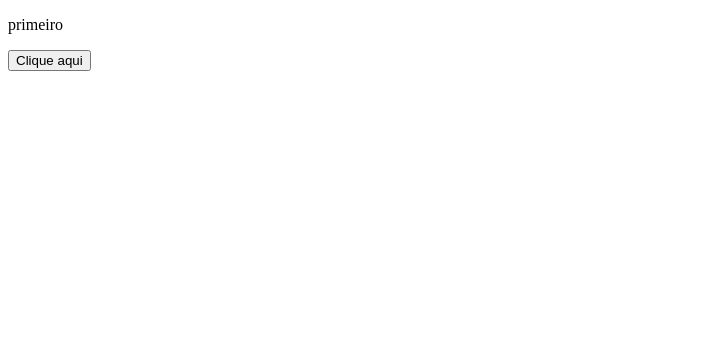
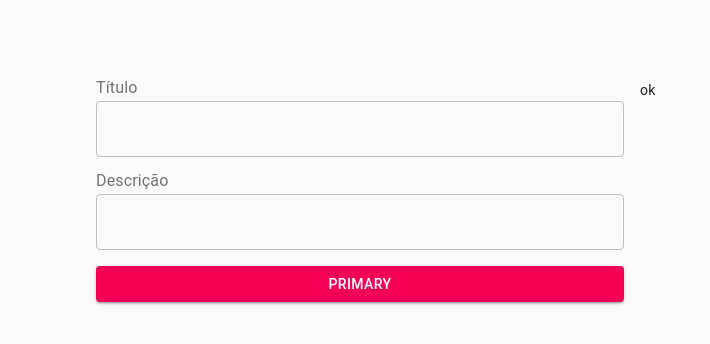
Before and after one commit to lucasmonstrox/cra-boilerplate, a React (Create React App) app: page / in a window 1280 px wide. Shown: the top 344 px of the page, without its empty margins (0-710 px from the left). Built offline with nearby package versions, Linux system fonts and the light colour scheme.

Commit message:
🎉 Initial commit

```diff
--- a/src/App.tsx
+++ b/src/App.tsx
@@ -1,53 +1,103 @@
+import React, { FC } from 'react';
 import { ApolloProvider } from '@apollo/client';
-import React, { FC, useState } from 'react';
+import {
+  CssBaseline,
+  Box,
+  Grid,
+  makeStyles,
+  TextField,
+  InputLabel,
+  Button
+} from '@material-ui/core';
 
-// import { CssBaseline, makeStyles, Box, Grid } from '@material-ui/core';
-
-import Task from './Components/Task';
+// import Task from './Components/Task';
 import apiGraphql from './Services/apiGraphql';
 
-// const useStyles = makeStyles({
-//   root: {
-//     height: '100vh',
-//     padding: '5rem',
-//   }
-// })
+const useStyles = makeStyles({
+  root: {
+    height: '100vh',
+    padding: '5rem',
+  },
+  containerInputs: {
+    marginBottom: '1rem'
+  },
+  labelInput: {
+    marginBottom: '.3rem'
+  },
+  grid: {
+    padding: '0 1rem'
+  },
+  textField: {
+    width: '100%',
+    marginBottom: '1rem'
+  },
+  buttonSubmited: {
+    width: '100%'
+  }
+})
 
 
 const App: FC = () => {
 
-  const [tasks] = useState([{
-    title: 'primeiro'
-  }])
+  // const [tasks, setTasks] = useState([{
+  //   title: 'Go to shopping'
+  // }])
 
-  const onRemoveTaskHandler = (task: any) => {
-    console.log(task)
-  }
-
-
-  // const classes = useStyles()
+  const classes = useStyles()
 
   return (
     <ApolloProvider client={apiGraphql}>
-      {/* <CssBaseline />
+      <CssBaseline />
       <Box className={classes.root}>
         <Grid container>
-          <Grid item xs={12} sm={6}>
-            oi
+          <Grid item xs={12} sm={6} className={classes.grid}>
+            <form>
+                <InputLabel
+                  className={classes.labelInput}
+                  htmlFor="titleTask">
+                  Título
+                </InputLabel>
+                <TextField
+                  id="titleTask"
+                  classes={{ root: classes.textField }}
+                  variant="outlined"
+                />
+                <InputLabel
+                  className={classes.labelInput}
+                  htmlFor="descriptionTask">
+                  Descrição
+                </InputLabel>
+                <TextField
+                  id="descriptionTask"
+                  classes={{ root: classes.textField }}
+                  variant="outlined"
+                />
+                <Button variant="contained" color="secondary" className={classes.buttonSubmited}>
+                  Primary
+                </Button>
+            </form>
           </Grid>
           <Grid item xs={12} sm={6}>
             ok
           </Grid>
         </Grid>
-      </Box> */}
+      </Box>
+      {/* <TextField name="task" data-testid="task" onChange={taskChangeHandler} />
       {
-        tasks.map((task: any) => (
-          <Task task={task} onRemove={onRemoveTaskHandler} />
+        isSubmitted && taskName === '' &&
+        <div data-testid="taskNameError">
+          Campo obrigatório
+        </div>
+      }
+      <Button data-testid="submit" onClick={submitHandler}>
+        Clique
+      </Button>
+      {
+        tasks.map((task: any, index) => (
+          <Task task={task} onRemove={() => onRemoveTaskHandler(index)} />
         ))
-      }
-      {/* <Task /> */}
+      } */}
     </ApolloProvider>
   )
 }
-
 export default App;
--- a/src/Components/Task.tsx
+++ b/src/Components/Task.tsx
@@ -8,7 +8,7 @@ interface Props {
 const Task: FC<Props> = ({task, onRemove}: Props) => (
     <>
         <p>{task.title}</p>
-        <button type="button" onClick={() => onRemove(task)}>Clique aqui</button>
+        <button type="button" onClick={() => onRemove(task)}>Remover</button>
     </>
 )
 
```
Also changed, not shown: 1 other file (tests, documents, lock files or other folders).
